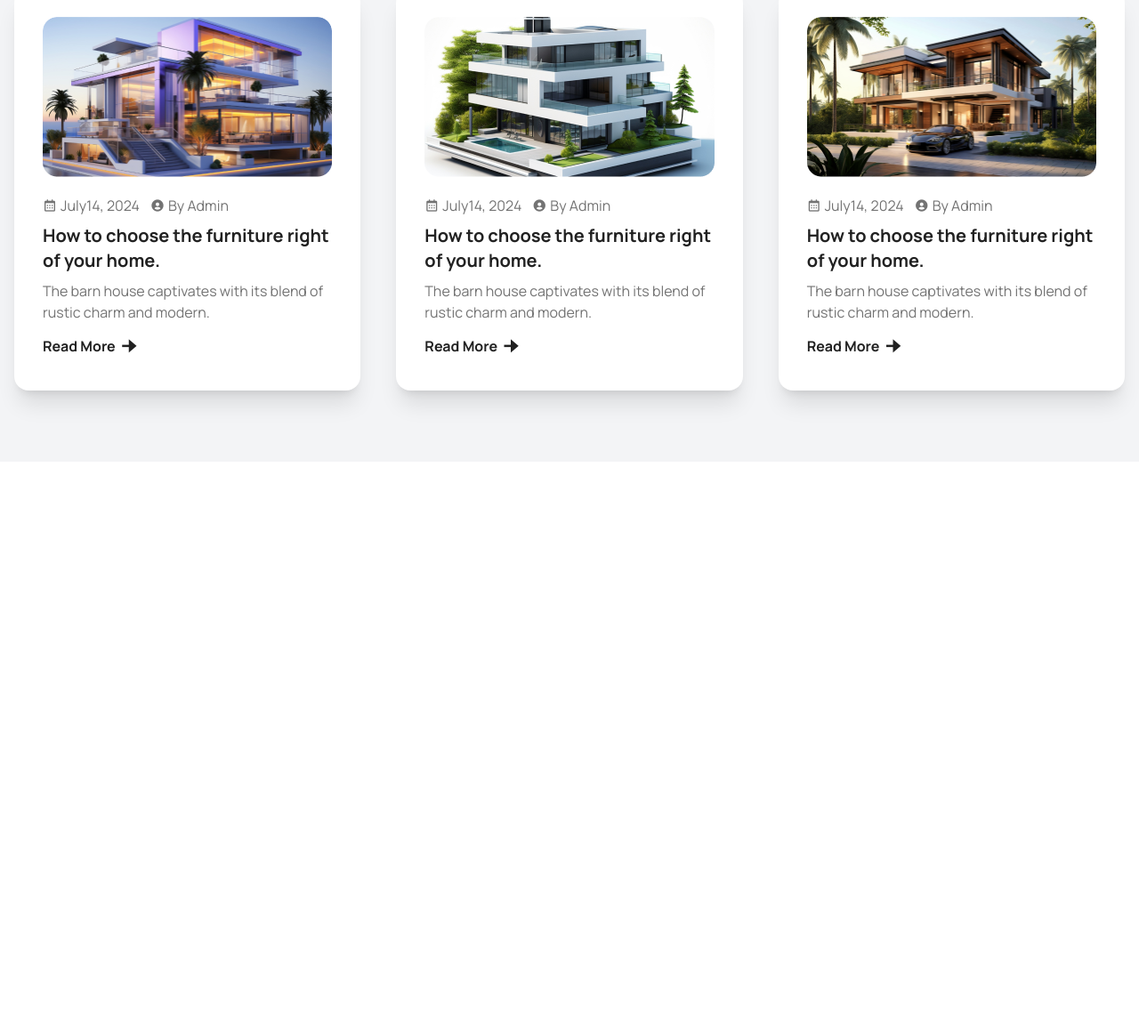
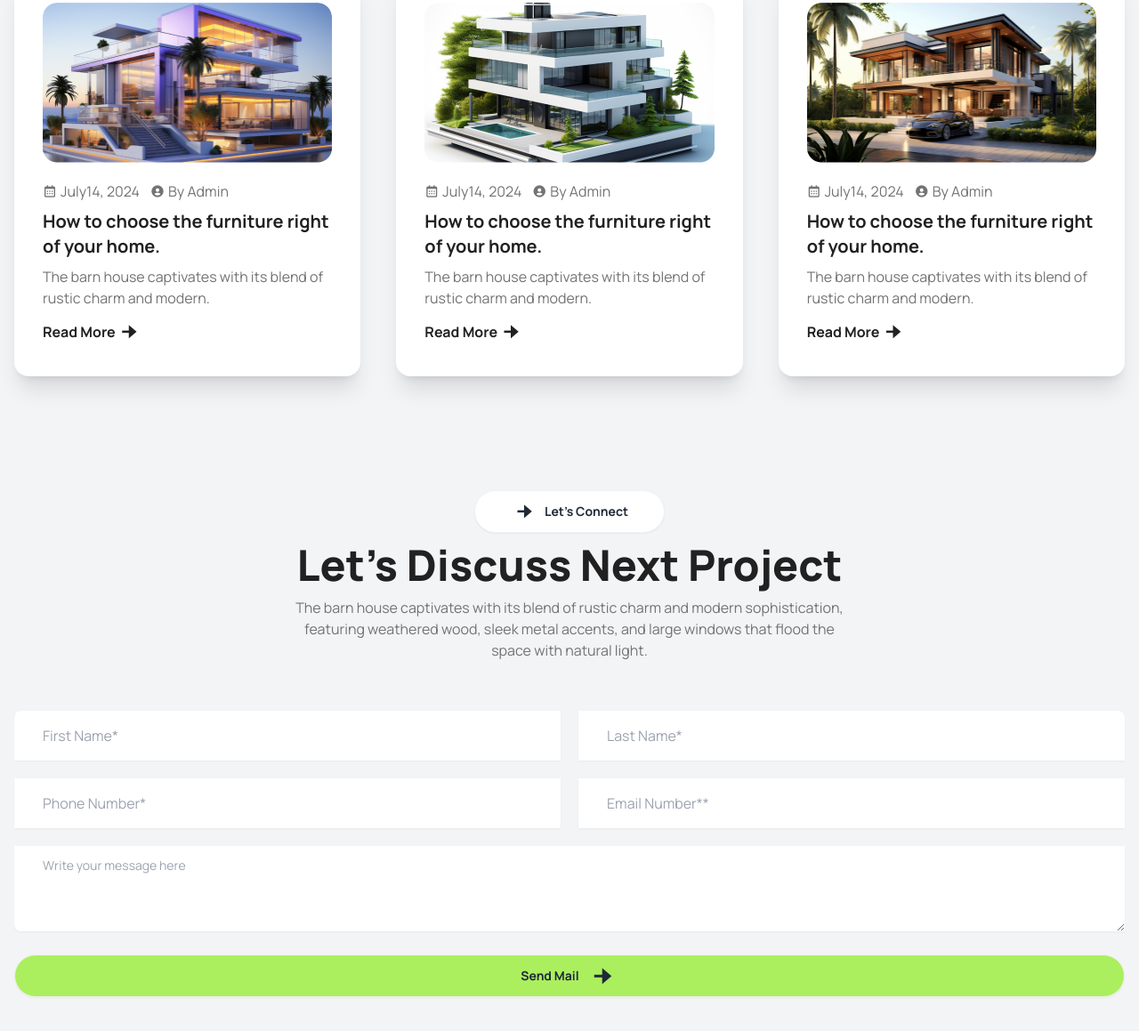
Before and after one commit to mdridwanh20/Milestone-three-asgmt-03, a plain HTML site: page index.html in a window 1280 px wide. Shown: the part 2270-3429 px from the top of the page at 89% size. Before the commit the page ends 2789 px from the top, so only its background shows below. Drawn offline with nearby package versions, Linux system fonts and the light colour scheme.

Commit message:
connect and form section added

```diff
--- a/index.html
+++ b/index.html
@@ -51,9 +51,9 @@
 
     </header>
 
-    <main class=" bg-gray-100 p-4">
+    <main class=" bg-gray-100 ">
           <!-- --------------------------------------------------------------about section here -->
-      <section class="container mx-auto py-24">
+      <section class="container mx-auto px-4 py-24">
               <div class="about-section hero">
                 <div class="hero-content grid grid-cols-1 lg:grid-cols-2 gap-10 ">
                 <!-- about text here -->
@@ -106,9 +106,8 @@
               </div>
       </section>
 
-
       <!-- --------------------------------------------------------------works section here-->
-       <section class="work-section container mx-auto pb-20">
+       <section class="work-section container mx-auto px-4 pb-20">
         <!-- hading text here -->
                <div class="heading-text flex flex-col justify-center items-center text-center space-y-3">
                 <button class="btn font-bold rounded-full px-10 bg-white"><i class='bx text-3xl bxs-right-arrow-alt'></i> How we works</button>
@@ -151,9 +150,8 @@
 
        </section>
 
-
       <!-- -------------------------------------------------------------- Portfolio section-->
-       <section class="portfolio-section container mx-auto py-16 hidden">
+       <section class="portfolio-section container mx-auto px-4 py-16 hidden">
         <!-- portfolio heading -->
             <div class="heading-text flex flex-col justify-center items-center text-center space-y-3">
               <button class="btn font-bold rounded-full px-10 bg-white"><i class='bx text-3xl bxs-right-arrow-alt'></i> Explore our Latest works</button>
@@ -208,10 +206,8 @@
 
        </section>
 
-
-
        <!-- Read Our Articles and News -->
-        <section class="container mx-auto py-16">
+        <section class="container mx-auto px-4 py-16">
           <!-- articles heading section  -->
               <div class="heading-text flex flex-col justify-center items-center text-center space-y-3">
                 <button class="btn font-bold rounded-full px-10 bg-white"><i class='bx text-3xl bxs-right-arrow-alt'></i> Rinterio News</button>
@@ -285,6 +281,63 @@
 
         </section>
 
+        <!-- connect section or form -->
+        <section class="px-4 py-16 ">
+              <div class="container mx-auto">
+                    <!-- connect section heading -->
+                  <div class="heading-text flex flex-col justify-center items-center text-center space-y-3">
+                    <button class="btn font-bold rounded-full px-10 bg-white"><i class='bx text-3xl bxs-right-arrow-alt'></i> Let’s Connect</button>
+                      <h1 class="text-3xl w-full lg:w-2/3 lg:text-5xl font-extrabold">Let’s Discuss Next Project</h1>
+                      <p class=" w-full lg:w-1/2">
+                        The barn house captivates with its blend of rustic charm and modern sophistication, featuring weathered wood, sleek metal accents, and large windows that flood the space with natural light.
+                      </p>
+                  </div>
+                  <!-- form section here -->
+                  <div class="form-container mt-14">
+
+                          <form action="" class="grid grid-cols-1 lg:grid-cols-2 gap-5">
+
+                            <div class="">
+                              <input
+                                  type="text"
+                                  placeholder="First Name*" required
+                                  class="input border-none shadow-sm rounded-none rounded-tl-lg px-8 py-7 focus:outline-none w-full " />
+                            </div>
+
+                            <div class="">
+                              <input
+                                  type="text"
+                                  placeholder="Last Name*" required
+                                  class="input border-none shadow-sm rounded-none rounded-tr-lg px-8 py-7 focus:outline-none w-full " />
+                            </div>
+
+                            <div class="">
+                              <input
+                                  type="text"
+                                  placeholder="Phone Number*" required
+                                  class="input border-none shadow-sm rounded-none px-8 py-7 focus:outline-none w-full " />
+                            </div>
+
+                            <div class="">
+                              <input
+                                  type="text"
+                                  placeholder="Email Number**" required
+                                  class="input border-none shadow-sm rounded-none px-8 py-7 focus:outline-none w-full " />
+                            </div>
+
+                            <div class="lg:col-span-2">
+                              <textarea class="textarea border-none rounded-none rounded-bl-lg shadow-sm rounded-be-lg px-8 h-24 focus:outline-none w-full"
+                              placeholder="Write your message here"></textarea>
+                            </div>
+
+                          </form>
+
+                        <button class="btn font-bold rounded-full w-full my-5 h-12 px-10 bg-[#ABEF5F]">Send Mail <i class='bx text-4xl bxs-right-arrow-alt'></i></button>
+
+                  </div>
+              </div>
+        </section>
+
     </main>
     <footer>
 
```
